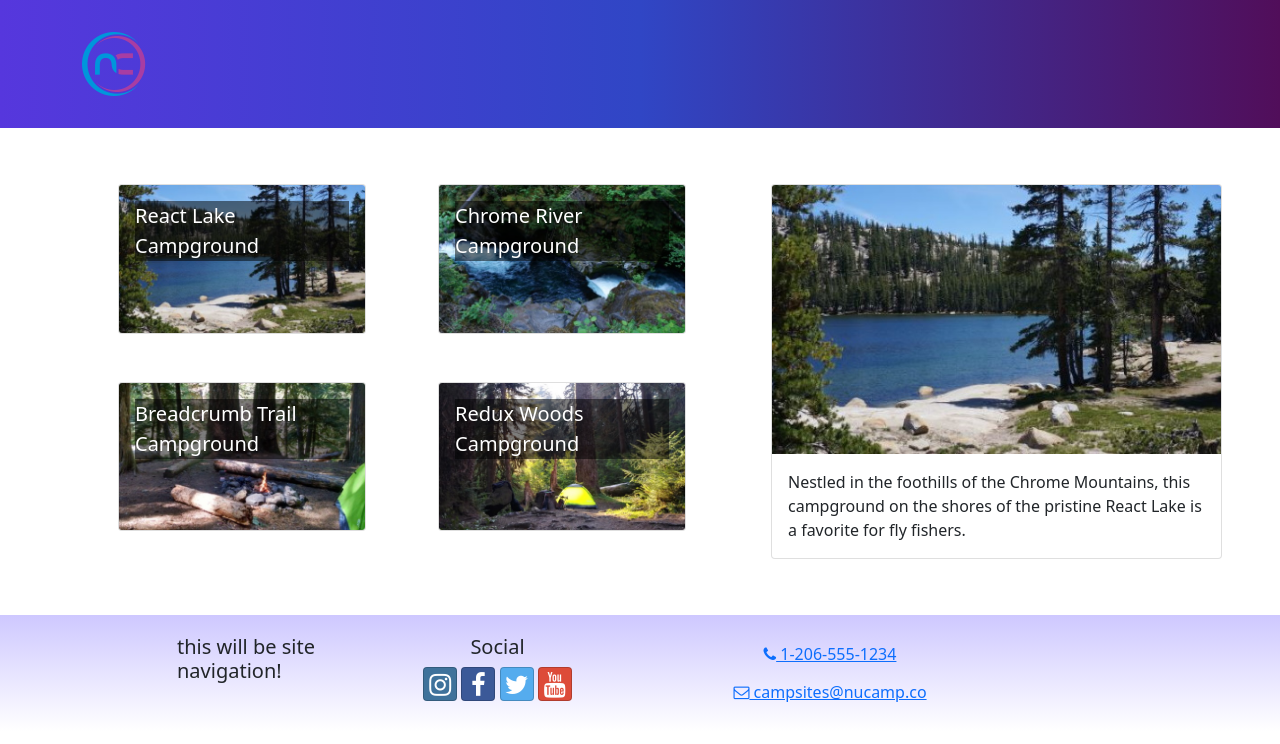
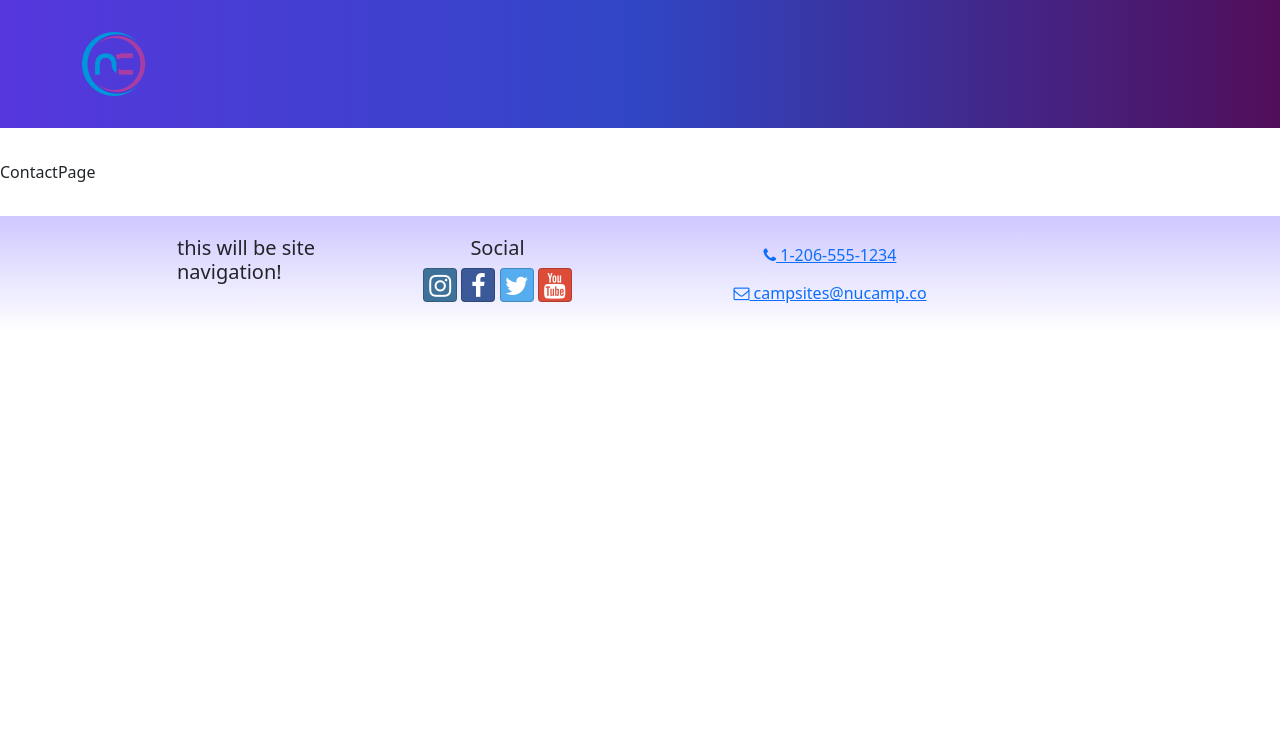
Before and after one commit to caramelbyte/NUCAMPSITE_react, a React (Create React App) app: page /contact in a window 1280 px wide. Shown: the top 744 px of the page. Built offline with nearby package versions, Linux system fonts and the light colour scheme.

Commit message:
Router Setup

```diff
--- a/src/App.js
+++ b/src/App.js
@@ -1,4 +1,7 @@
 import React from 'react';
+import { Routes, Route } from 'react-router-dom';
+import ContactPage from './pages/ContactPage';
+import HomePage from './pages/HomePage';
 import Header from './components/Header';
 import Footer from './components/Footer';
 import CampsitesDirectoryPage from './pages/CampsitesDirectoryPage';
@@ -8,7 +11,11 @@
     return (
         <div className='App'>
             <Header />
-            <CampsitesDirectoryPage />
+            <Routes>
+                <Route path='/' element={<HomePage />} />
+                <Route path='contact' element={<ContactPage />} />
+                <Route path='directory' element={<CampsitesDirectoryPage />} />
+            </Routes>
             <Footer />
         </div>
     );
--- a/src/index.js
+++ b/src/index.js
@@ -1,9 +1,10 @@
 import React from 'react';
 import { createRoot } from 'react-dom/client';
+import { BrowserRouter } from 'react-router-dom';
+import './index.css';
+import App from './App';
+import { store } from './app/store';
 import { Provider } from 'react-redux';
-import { store } from './app/store';
-import App from './App';
-import './index.css';
 import 'bootstrap/dist/css/bootstrap.min.css';
 import 'bootstrap-social/bootstrap-social.css';
 import 'font-awesome/css/font-awesome.css';
@@ -14,9 +15,11 @@
 const root = createRoot(container);
 
 root.render(
-  <React.StrictMode>
-    <Provider store={store}>
-      <App />
-    </Provider>
-  </React.StrictMode>
+    <React.StrictMode>
+        <Provider store={store}>
+            <BrowserRouter>
+                <App />
+            </BrowserRouter>
+        </Provider>
+    </React.StrictMode>
 );
--- /dev/null
+++ b/src/pages/ContactPage.js
@@ -0,0 +1,7 @@
+import React from 'react';
+
+const ContactPage = () => {
+    return <div>ContactPage</div>;
+};
+
+export default ContactPage;
--- /dev/null
+++ b/src/pages/HomePage.js
@@ -0,0 +1,7 @@
+import React from 'react';
+
+const HomePage = () => {
+    return <div>HomePage</div>;
+};
+
+export default HomePage;
```
